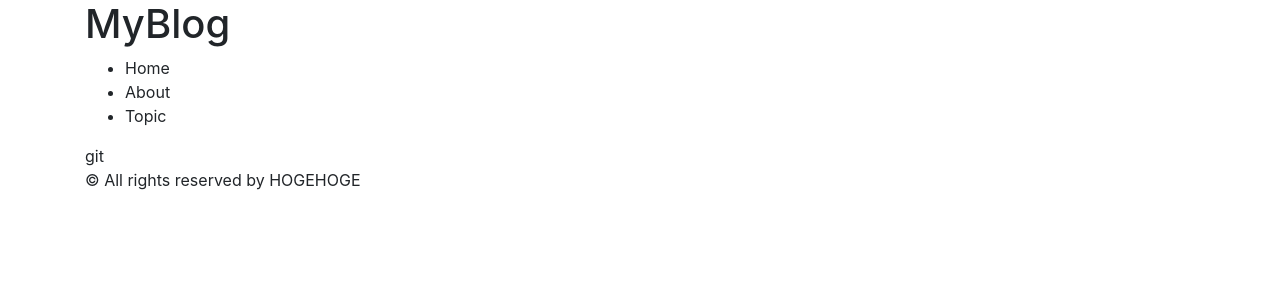
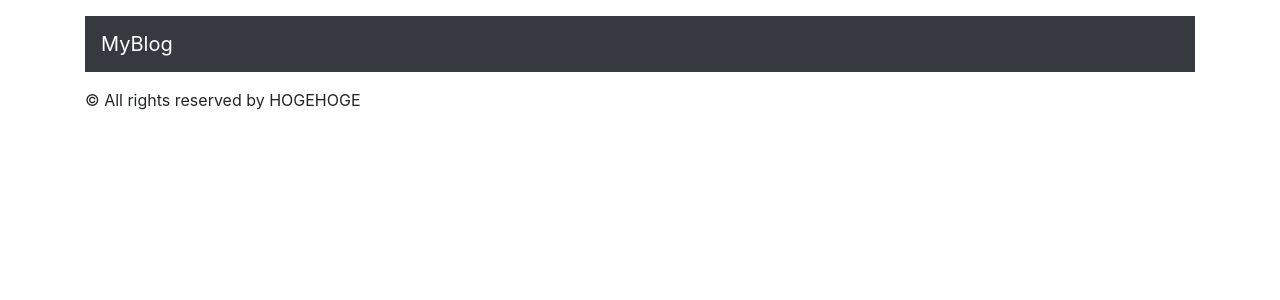
Before and after one commit to YutaTachihara/DotPaint, a Django app: template mysite/blog/templates/blog/base.html in a window 1280 px wide. Shown: the top 300 px of the page. Run offline with Django 3.2, Linux system fonts and the light colour scheme; the template is opened without the code that fills it, so the values that code supplies are empty; some libraries are stand-ins or nearby versions.

Commit message:
[Add] header

```diff
--- a/mysite/blog/templates/blog/header.html
+++ b/mysite/blog/templates/blog/header.html
@@ -1,12 +1,3 @@
-<header>
-  <h1 class="headline">
-    <a>MyBlog</a>
-  </h1>
-  <ul class="nav-list">
-    <li class="nav-list-item">
-      <a>Home</a>
-    </li>
-    <li class="nav-list-item">About</li>
-    <li class="nav-list-item">Topic</li>
-  </ul>
-</header>git
+<nav class="navbar navbar-expand-sm navbar-dark bg-dark mt-3 mb-3">
+    <a class="navbar-brand" href="{% url 'blog:index' %}">MyBlog</a>
+</nav>
--- a/mysite/blog/templates/index.html
+++ /dev/null
@@ -1 +0,0 @@
-<h1>Index</h1>
--- a/mysite/blog/views.py
+++ b/mysite/blog/views.py
@@ -1,7 +1,6 @@
 from django.views import generic
 
 from .models import Article
-
 
 class IndexView(generic.ListView):
     template_name = 'blog/index.html'
--- a/mysite/mysite/urls.py
+++ b/mysite/mysite/urls.py
@@ -2,6 +2,6 @@ from django.contrib import admin
 from django.urls import include, path
 
 urlpatterns = [
-    path('polls/', include('polls.urls')),
+    path('blog/', include('blog.urls')),
     path('admin/', admin.site.urls),
 ]
```
Also changed, not shown: mysite/blog/templates/blog/detail.html (+10 -0 lines), mysite/blog/templates/blog/index.html (+10 -1 lines), mysite/blog/migrations/0001_initial.py (added), mysite/db.sqlite3.
